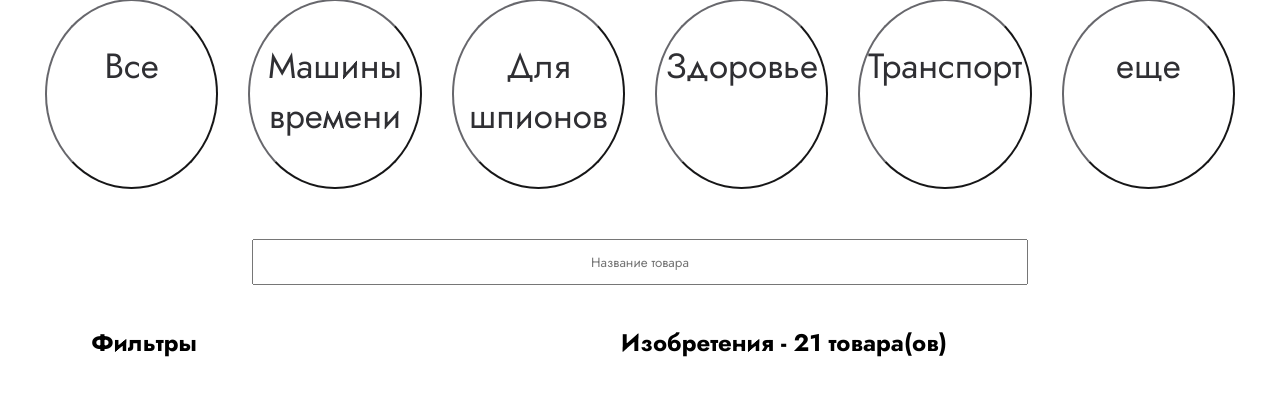
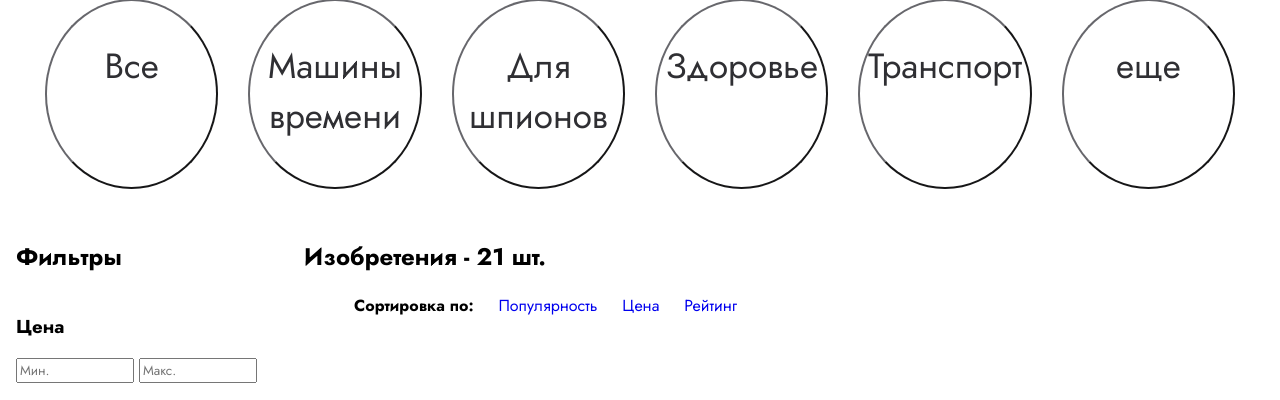
Before and after one commit to BeidinaDaria/Fiction-store, a Flask app: page /catalog in a window 1280 px wide. Shown: the part 1951-2351 px from the top of the page. Run offline with Flask 3, Linux system fonts and the light colour scheme.

Commit message:
Fixed aside filters view in catalog.html. Small fixes of index.html

```diff
--- a/app/static/styles/style.css
+++ b/app/static/styles/style.css
@@ -31,19 +31,54 @@ body, html {
 }
 
 .catalogue-search input {
-    justify-content: center;
-    text-align: center;
     width: 60%;
     height: 40px;
+
 }
 
 .catalogue-search {
     justify-content: center;
     text-align: center;
-    margin-top: 50px;
-    margin-bottom: 20px;
+    height: 40px;
+    margin-top: 80px;
+    margin-bottom: 50px;
 }
 
+.catalogue-search .search-motivation {
+    font-size: 130%;
+    font-weight: 600;
+    color: rgba(124, 103, 255, 1);
+}
+
+.textrange-fields {
+    display: inline;
+    flex-direction: row;
+}
+
+.textrange-field {
+    display: inline;
+    width: 43%;
+}
+
+.github {
+    display: none;
+}
+
+.sortby {
+    list-style-type: none;
+    display: inline-block;
+    margin: 0;
+}
+
+.sortby li {
+    display: inline-block;
+    padding: 0 10px;
+}
+
+.sortby li:first-child {
+    font-weight: 700;
+}
+
 @media (min-width: 900px) {
 
     span {
@@ -53,7 +88,7 @@ body, html {
     }
 
     h2 {
-        text-align: center;
+        /*text-align: center;*/
     }
 
     p {
@@ -506,8 +541,7 @@ body, html {
         border-radius: 30px;
         display: flex;
         justify-content: center;
-        height: 25vh;
-        display: none;
+        /* height: 25vh; */
     }
 
     .container > .content {
@@ -617,48 +651,48 @@ body, html {
         justify-content: space-around;
     }
 
-    .types > aside {
+    .types > .aside {
         display: flex;
         flex-direction: column;
         width: 20%;
     }
 
-    .types > aside > .container {
+    .types > .aside > .container {
         background: none;
         display: flex;
         flex-direction: column;
         width: 100%;
     }
 
-    .types > aside > .container > h4 > b {
+    .types > .aside > .container > h4 > b {
         padding: 12px;
         display: inline-block;
     }
 
-    .types > aside > .container > .slider-track > input {
+    .types > .aside > .container > .slider-track > input {
         display: inline-block;
         margin: 0 -1.5%;
     }
 
-    .types > aside > div {
-        display: flex;
-        flex-direction: column;
-        width: 100%;
-    }
-
-    .types > aside > div > span {
+    .types > .aside > div {
+        display: flex;
+        flex-direction: column;
+        width: 100%;
+    }
+
+    .types > .aside > div > span {
         justify-content: flex-start;
         margin-top: 1%;
     }
 
-    .types > aside > .wrapper > .century {
+    .types > .aside > .wrapper > .century {
         display: flex;
         flex-direction: row;
         font-weight: 400;
         justify-content: space-around;
     }
 
-    .types > aside > .wrapper > .container {
+    .types > .aside > .wrapper > .container {
         background: none;
     }
 
--- a/app/templates/catalog.html
+++ b/app/templates/catalog.html
@@ -12,7 +12,8 @@
 <header>
     <div class="navigator">
         <a href="/" style="display: contents;"><img src="static/img/gui/logo.svg"></a>
-            <button id="nav_adaptiv" class="nav_adaptiv" onclick="adaptivMenu()"><img src="static/img/gui/Catalog.svg"></button>
+        <button id="nav_adaptiv" class="nav_adaptiv" onclick="adaptivMenu()"><img src="static/img/gui/Catalog.svg">
+        </button>
         <nav class="hide">
                 <span>
                     <img src="static/img/gui/home.svg">
@@ -64,20 +65,24 @@
             <a href="#">еще</a>
         </button>
     </span>
-    <form class="catalogue-search">
+<!-- <form class="catalogue-search">
     <input type="text" method="GET" name="search" placeholder="Название товара">
-    </form>
+</form> -->
 <div class="types">
-        <aside>
+    <form class="aside" action="#">
         <h2>Фильтры</h2>
             <h3>Цена</h3>
             <div class="container">
-                <h4><b>119₽</b> - <b>999₽</b></h4>
-                <a href="#"></a>
-                <div class="slider-track">
+                <!--<div class="slider-track">
+                    <p>119₽ - 999₽</p>
                     <input type="range" min="0" max="1500" value="30" id="slider-1" oninput="slideOne()">
                     <input type="range" min="0" max="1500" value="70" id="slider-2" oninput="slideTwo()">
+                </div>-->
+                <div class="textrange-fields">
+                    <input class="textrange-field" type="text" id="minprice" placeholder="Мин.">
+                    <input class="textrange-field" type="text" id="maxprice" placeholder="Макс.">
                 </div>
+
             </div>
             <h3>Страны происхождения</h3>
             <div>
@@ -88,7 +93,11 @@
             </div>
             <h3>Век</h3>
             <div class="wrapper">
-                <div class="century">
+                <div class="textrange-fields">
+                    <input class="textrange-field" type="text" id="mincentury" placeholder="Мин.">
+                    <input class="textrange-field" type="text" id="maxcentury" placeholder="Макс.">
+                </div>
+                <!--<div class="century">
                     <span id="range1">
                         X
                     </span>
@@ -101,7 +110,7 @@
                     <div class="slider-track"></div>
                     <input type="range" min="0" max="100" value="30" id="slider-1" oninput="slideOne()">
                     <input type="range" min="0" max="100" value="70" id="slider-2" oninput="slideTwo()">
-                </div>
+                </div>-->
             </div>
             <h3>Цвет</h3>
             <div>
@@ -114,15 +123,15 @@
                 <span><input type="checkbox" name="green" for="green"><label id="green">Зеленый</label></span>
                 <span><input type="checkbox" name="violet" for="violet"><label id="violet">Фиолетовый</label></span>
             </div>
-        </aside>
+        </form>
     <div class="catalog">
-            <h2>Изобретения - {{ items|length }} товара(ов)</h2>
-            <span>
-                <h3>Сортировка по:</h3>
-                <a href="#">Популярность</a>
-                <a href="#">Цена</a>
-                <a href="#">Рейтинг<img src="ctrelkavniz.jpg"></a>
-            </span>
+        <h2>Изобретения - {{ items|length }} шт.</h2>
+        <ul class="sortby">
+            <li style="font-weight: 700">Сортировка по:</li>
+            <li><a href="#">Популярность</a></li>
+            <li><a href="#">Цена</a></li>
+            <li><a href="#">Рейтинг</a></li>
+        </ul>
         <div class="wrapper">
             <div class="values">
                 <span id="range1"></span>
@@ -194,11 +203,11 @@
     </div>
 </footer>
 <script>
-        function adaptivMenu(){
-            let navig=document.querySelector("nav");
-            if (navig.className=="show")
-                navig.className='hide';
-            else navig.className='show';
+    function adaptivMenu() {
+        let navig = document.querySelector("nav");
+        if (navig.className == "show")
+            navig.className = 'hide';
+        else navig.className = 'show';
     };
 </script>
 </body>
--- a/app/templates/index.html
+++ b/app/templates/index.html
@@ -160,7 +160,8 @@
         двигателя, картинки или постеры с увлекательными приспособлениями. Также вы можете создать свою коллекцию моделей устройств, представленных на нашем
         сайте. Все, что вам нужно это воспользоваться удобным поиском на сайте, выбрать понравившийся вам товар и заказать.</p>
 </span>
-<div class="container">
+<!--
+<div class="container" class="github">
     <div class="content">
         <img src="static/img/gui/github_logo.png" alt="">
         <img src="static/img/gui/github.svg" alt="">
@@ -169,7 +170,7 @@
             <a href="https://github.com/BeidinaDaria/Fiction-store">Переходите на наш репозиторий</a>
         </div>
     </div>
-</div>
+</div>-->
 <footer>
     <div class="annotation">
         <img src="static/img/gui/white_logo.png">
```
Also changed, not shown: other parts of app/static/styles/style.css (+16 -15 lines). Lines whose indentation alone changed are shown as unchanged.
